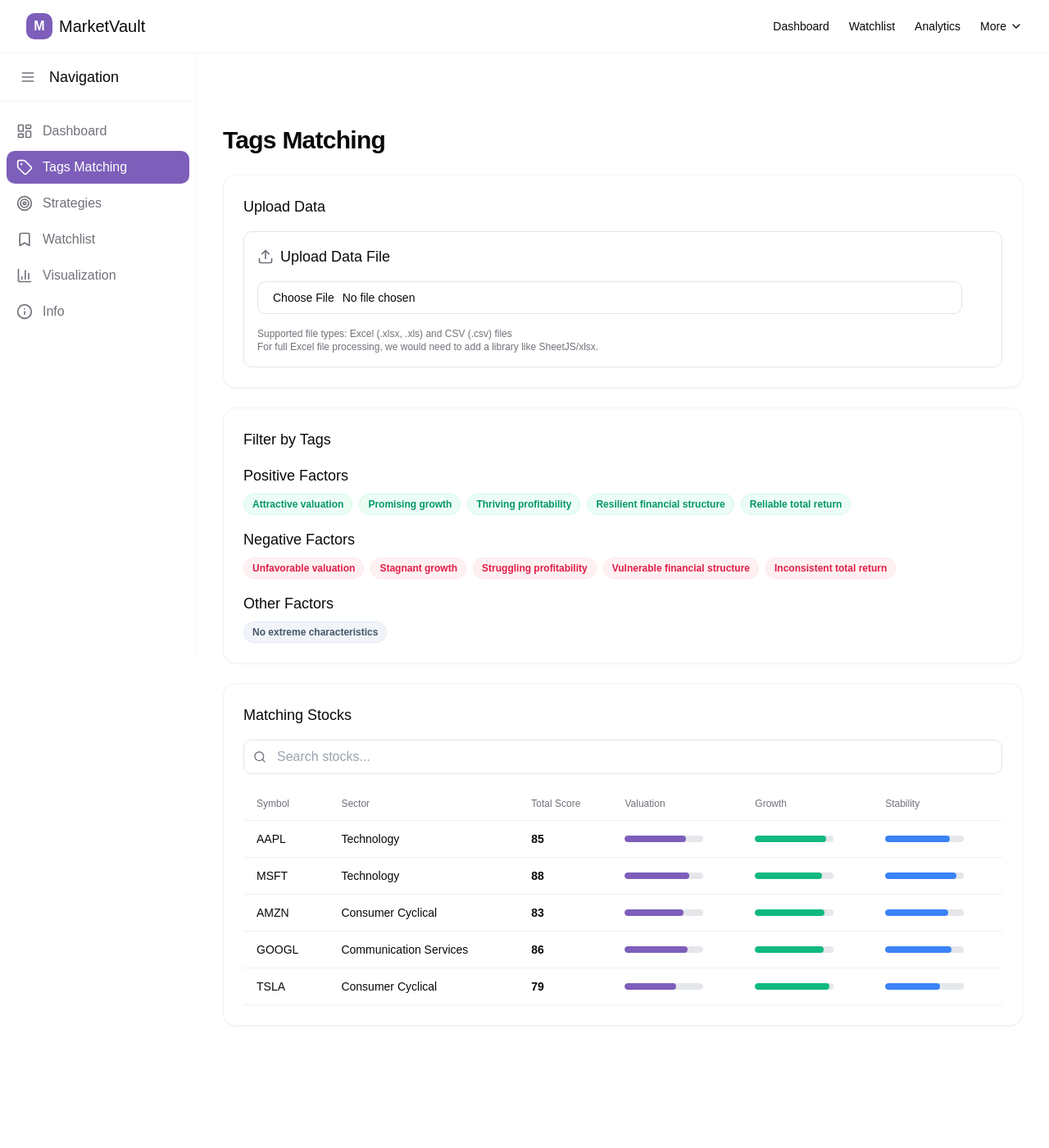
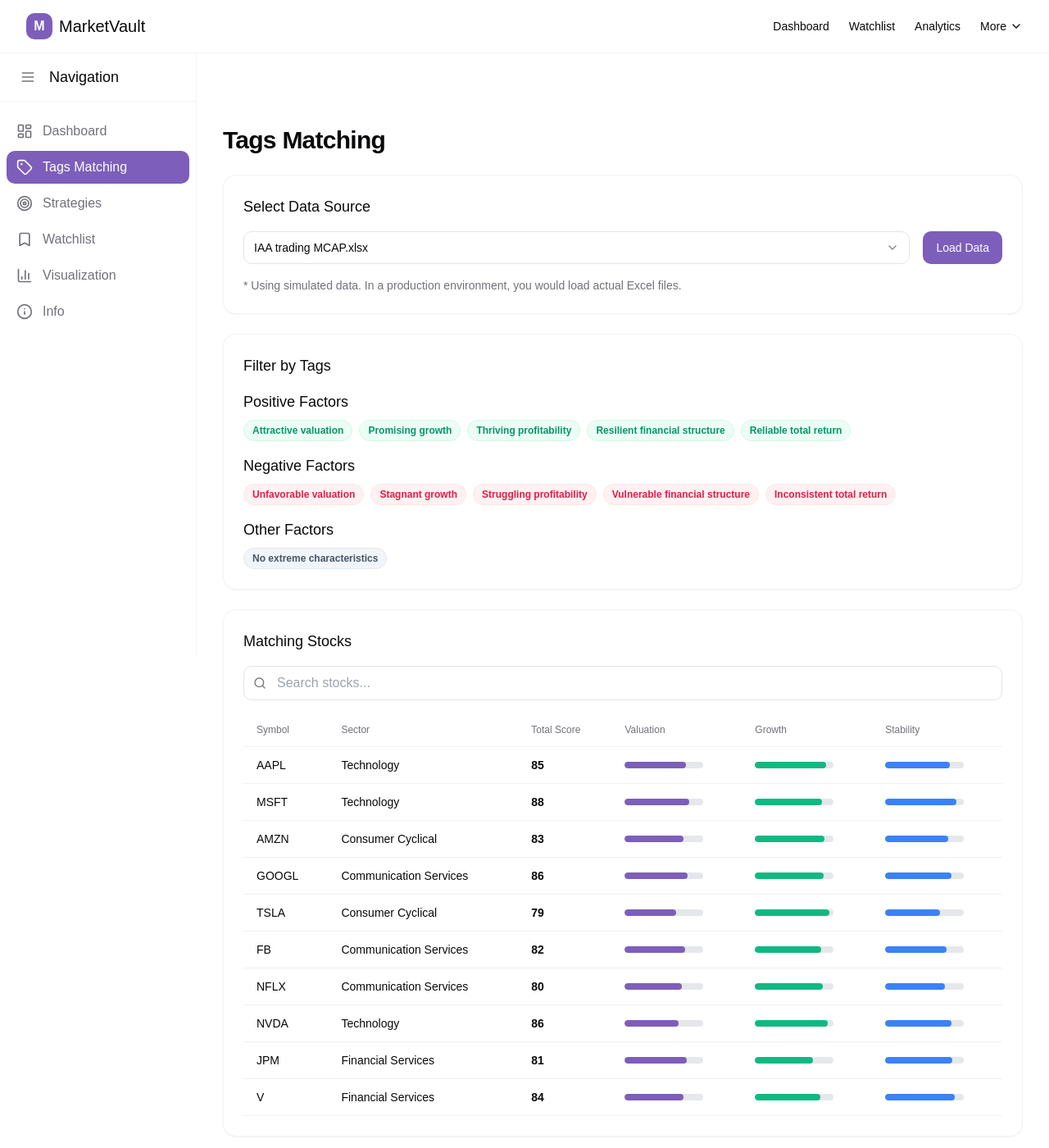
Before and after one commit to wecinity/market-metrics-vault, a React (Vite) app: page /tags in a window 1280 px wide. Shown: the top 1400 px of the page at 82% size. Before the commit the page ends 1275 px from the top, so only its background shows below. Built offline with nearby package versions, Linux system fonts and the light colour scheme; a web font is replaced by a local one.

Commit message:
Remove file upload feature
Remove file upload functionality and related components.

```diff
--- a/src/components/FileUpload.tsx
+++ b/src/components/FileUpload.tsx
@@ -3,6 +3,7 @@ import React, { useState } from 'react';
 import { Upload, FileX, Check } from 'lucide-react';
 import { Button } from './ui/button';
 import { Input } from './ui/input';
+import { toast } from '@/components/ui/toast';
 
 interface FileUploadProps {
   onFileLoaded: (data: any) => void;
@@ -56,6 +57,10 @@ const FileUpload: React.FC<FileUploadProps> = ({
 
         onFileLoaded(mockData);
         setLoading(false);
+        toast({
+          title: "File processed successfully",
+          description: `Processed: ${file.name}`
+        });
       }, 1000);
     } catch (err) {
       console.error('Error processing file:', err);
--- a/src/pages/Tags.tsx
+++ b/src/pages/Tags.tsx
@@ -1,14 +1,39 @@
-import React, { useState } from 'react';
+
+import React, { useState, useEffect } from 'react';
 import { motion } from 'framer-motion';
 import Card from '@/components/Card';
 import TagBadge from '@/components/TagBadge';
 import DataGrid from '@/components/DataGrid';
 import FileUpload from '@/components/FileUpload';
-import { Search } from 'lucide-react';
+import { loadFileSync, availableFiles, loadFile } from '@/services/fileService';
+import { Search, RefreshCw } from 'lucide-react';
+import { Button } from '@/components/ui/button';
+import { Select, SelectContent, SelectItem, SelectTrigger, SelectValue } from '@/components/ui/select';
 
 const Tags = () => {
   const [selectedTags, setSelectedTags] = useState<Set<string>>(new Set());
   const [uploadedData, setUploadedData] = useState<any[] | null>(null);
+  const [selectedFile, setSelectedFile] = useState<string>(availableFiles[0]);
+  const [loading, setLoading] = useState(false);
+  const [searchTerm, setSearchTerm] = useState('');
+
+  // Load initial data
+  useEffect(() => {
+    const initialData = loadFileSync(selectedFile);
+    setUploadedData(initialData.data);
+  }, []);
+
+  const loadSelectedFile = async () => {
+    setLoading(true);
+    try {
+      const fileData = await loadFile(selectedFile);
+      setUploadedData(fileData.data);
+    } catch (error) {
+      console.error('Error loading file:', error);
+    } finally {
+      setLoading(false);
+    }
+  };
 
   const toggleTag = (tag: string) => {
     const newSelectedTags = new Set(selectedTags);
@@ -45,13 +70,23 @@ const Tags = () => {
 
   const etcTags = ['No extreme characteristics'];
 
-  const filteredStocks = uploadedData || [
-    { Symbol: 'AAPL', Sector: 'Technology', 'Total Score': 85, 'Valuation': 78, 'Growth': 90, 'Stability': 82, 'Performance': 88, 'Total Return': 75 },
-    { Symbol: 'MSFT', Sector: 'Technology', 'Total Score': 88, 'Valuation': 82, 'Growth': 85, 'Stability': 90, 'Performance': 86, 'Total Return': 82 },
-    { Symbol: 'AMZN', Sector: 'Consumer Cyclical', 'Total Score': 83, 'Valuation': 75, 'Growth': 88, 'Stability': 80, 'Performance': 85, 'Total Return': 79 },
-    { Symbol: 'GOOGL', Sector: 'Communication Services', 'Total Score': 86, 'Valuation': 80, 'Growth': 87, 'Stability': 84, 'Performance': 87, 'Total Return': 80 },
-    { Symbol: 'TSLA', Sector: 'Consumer Cyclical', 'Total Score': 79, 'Valuation': 65, 'Growth': 95, 'Stability': 70, 'Performance': 84, 'Total Return': 82 },
-  ];
+  // Filter stocks based on tags and search term
+  const filteredStocks = uploadedData ? uploadedData.filter(stock => {
+    // Filter by search term
+    if (searchTerm && !stock.Symbol.toLowerCase().includes(searchTerm.toLowerCase()) &&
+        !stock.Sector.toLowerCase().includes(searchTerm.toLowerCase())) {
+      return false;
+    }
+
+    // If no tags selected, return all stocks that match search
+    if (selectedTags.size === 0) {
+      return true;
+    }
+
+    // Check if stock has ALL the selected tags
+    const stockTags = stock.Tags || [];
+    return Array.from(selectedTags).every(tag => stockTags.includes(tag));
+  }) : [];
 
   const columns = [
     { key: 'Symbol', title: 'Symbol' },
@@ -109,8 +144,38 @@ const Tags = () => {
         Tags Matching
       </motion.h1>
 
-      <Card title="Upload Data" delay={0.05}>
-        <FileUpload onFileLoaded={handleFileLoaded} />
+      <Card title="Select Data Source" delay={0.05}>
+        <div className="space-y-4">
+          <div className="flex flex-col sm:flex-row gap-4">
+            <Select value={selectedFile} onValueChange={setSelectedFile}>
+              <SelectTrigger className="w-full">
+                <SelectValue placeholder="Select a file" />
+              </SelectTrigger>
+              <SelectContent>
+                {availableFiles.map((file) => (
+                  <SelectItem key={file} value={file}>
+                    {file}
+                  </SelectItem>
+                ))}
+              </SelectContent>
+            </Select>
+
+            <Button onClick={loadSelectedFile} disabled={loading}>
+              {loading ? (
+                <>
+                  <RefreshCw className="h-4 w-4 mr-2 animate-spin" />
+                  Loading...
+                </>
+              ) : (
+                'Load Data'
+              )}
+            </Button>
+          </div>
+
+          <div className="text-sm text-muted-foreground">
+            <p>* Using simulated data. In a production environment, you would load actual Excel files.</p>
+          </div>
+        </div>
       </Card>
 
       <Card title="Filter by Tags" delay={0.1}>
@@ -178,7 +243,7 @@ const Tags = () => {
         )}
       </Card>
 
-      <Card title={uploadedData ? "Uploaded Data" : "Matching Stocks"} delay={0.2}>
+      <Card title="Matching Stocks" delay={0.2}>
         <div className="relative mb-4">
           <div className="absolute inset-y-0 left-0 flex items-center pl-3 pointer-events-none">
             <Search className="h-4 w-4 text-muted-foreground" />
@@ -187,6 +252,8 @@ const Tags = () => {
             type="text"
             placeholder="Search stocks..."
             className="w-full pl-10 pr-4 py-2 border border-input rounded-md focus:outline-none focus:ring-2 focus:ring-ring"
+            value={searchTerm}
+            onChange={(e) => setSearchTerm(e.target.value)}
           />
         </div>
 
--- /dev/null
+++ b/src/services/fileService.ts
@@ -0,0 +1,177 @@
+
+// This service simulates loading Excel files with mock data
+// In a real application, you would use actual Excel files and xlsx library
+
+interface StockData {
+  Symbol: string;
+  Sector: string;
+  'Total Score': number;
+  Valuation?: number;
+  Growth?: number;
+  Stability?: number;
+  Performance?: number;
+  'Total Return'?: number;
+  Tags?: string[];
+  [key: string]: any;
+}
+
+const mockStockData: StockData[] = [
+  {
+    Symbol: 'AAPL',
+    Sector: 'Technology',
+    'Total Score': 85,
+    Valuation: 78,
+    Growth: 90,
+    Stability: 82,
+    Performance: 88,
+    'Total Return': 75,
+    Tags: ['Attractive valuation', 'Promising growth']
+  },
+  {
+    Symbol: 'MSFT',
+    Sector: 'Technology',
+    'Total Score': 88,
+    Valuation: 82,
+    Growth: 85,
+    Stability: 90,
+    Performance: 86,
+    'Total Return': 82,
+    Tags: ['Thriving profitability', 'Resilient financial structure']
+  },
+  {
+    Symbol: 'AMZN',
+    Sector: 'Consumer Cyclical',
+    'Total Score': 83,
+    Valuation: 75,
+    Growth: 88,
+    Stability: 80,
+    Performance: 85,
+    'Total Return': 79,
+    Tags: ['Promising growth', 'Reliable total return']
+  },
+  {
+    Symbol: 'GOOGL',
+    Sector: 'Communication Services',
+    'Total Score': 86,
+    Valuation: 80,
+    Growth: 87,
+    Stability: 84,
+    Performance: 87,
+    'Total Return': 80,
+    Tags: ['Promising growth', 'Thriving profitability']
+  },
+  {
+    Symbol: 'TSLA',
+    Sector: 'Consumer Cyclical',
+    'Total Score': 79,
+    Valuation: 65,
+    Growth: 95,
+    Stability: 70,
+    Performance: 84,
+    'Total Return': 82,
+    Tags: ['Unfavorable valuation', 'Promising growth']
+  },
+  {
+    Symbol: 'FB',
+    Sector: 'Communication Services',
+    'Total Score': 82,
+    Valuation: 77,
+    Growth: 84,
+    Stability: 78,
+    Performance: 83,
+    'Total Return': 74,
+    Tags: ['Attractive valuation', 'Struggling profitability']
+  },
+  {
+    Symbol: 'NFLX',
+    Sector: 'Communication Services',
+    'Total Score': 80,
+    Valuation: 72,
+    Growth: 86,
+    Stability: 76,
+    Performance: 82,
+    'Total Return': 78,
+    Tags: ['Promising growth', 'Vulnerable financial structure']
+  },
+  {
+    Symbol: 'NVDA',
+    Sector: 'Technology',
+    'Total Score': 86,
+    Valuation: 68,
+    Growth: 92,
+    Stability: 84,
+    Performance: 90,
+    'Total Return': 85,
+    Tags: ['Unfavorable valuation', 'Promising growth']
+  },
+  {
+    Symbol: 'JPM',
+    Sector: 'Financial Services',
+    'Total Score': 81,
+    Valuation: 79,
+    Growth: 74,
+    Stability: 85,
+    Performance: 80,
+    'Total Return': 77,
+    Tags: ['Attractive valuation', 'Stagnant growth']
+  },
+  {
+    Symbol: 'V',
+    Sector: 'Financial Services',
+    'Total Score': 84,
+    Valuation: 75,
+    Growth: 83,
+    Stability: 88,
+    Performance: 87,
+    'Total Return': 81,
+    Tags: ['Attractive valuation', 'Thriving profitability']
+  }
+];
+
+interface FileData {
+  success: boolean;
+  fileName: string;
+  data: StockData[];
+}
+
+// List of available files (simulation)
+export const availableFiles = [
+  'IAA trading MCAP.xlsx',
+  'SET Financial Health.xlsx',
+  'Valuation Score.xlsx',
+  'Growth Score.xlsx',
+  'Performance Score.xlsx',
+  'SET Trailing DPS.xlsx',
+  'SET Trailing DY.xlsx',
+  'SET Trailing Close Change.xlsx',
+  'Sector Symbol.xlsx',
+  'score.xlsx',
+  'top picks.xlsx',
+  'stock tags.xlsx'
+];
+
+// Simulate loading a file with mock data
+export const loadFile = (fileName: string): Promise<FileData> => {
+  return new Promise((resolve) => {
+    // Simulate network delay
+    setTimeout(() => {
+      // Return mock data with some randomization
+      const shuffled = [...mockStockData].sort(() => 0.5 - Math.random());
+
+      resolve({
+        success: true,
+        fileName,
+        data: shuffled.slice(0, 7) // Return a random subset of the data
+      });
+    }, 800);
+  });
+};
+
+// For demo purposes
+export const loadFileSync = (fileName: string): FileData => {
+  return {
+    success: true,
+    fileName,
+    data: mockStockData
+  };
+};
```
